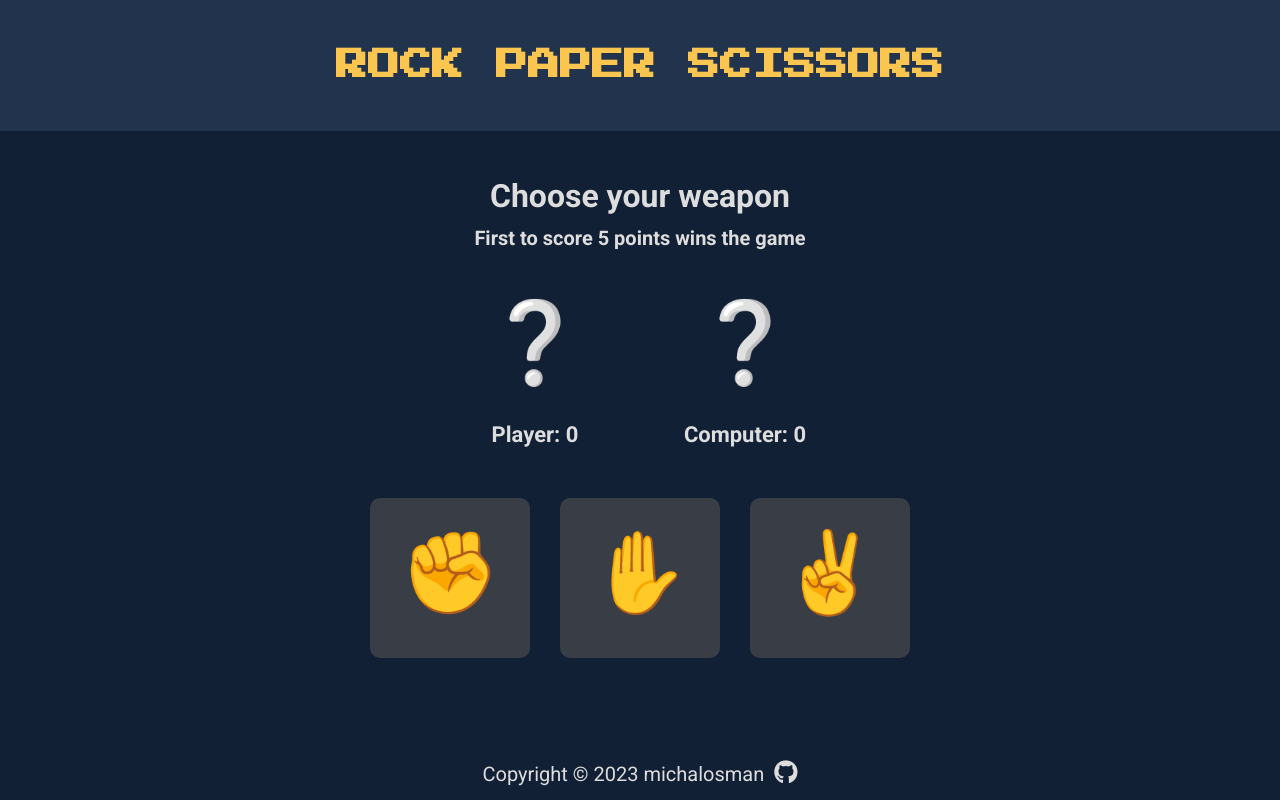
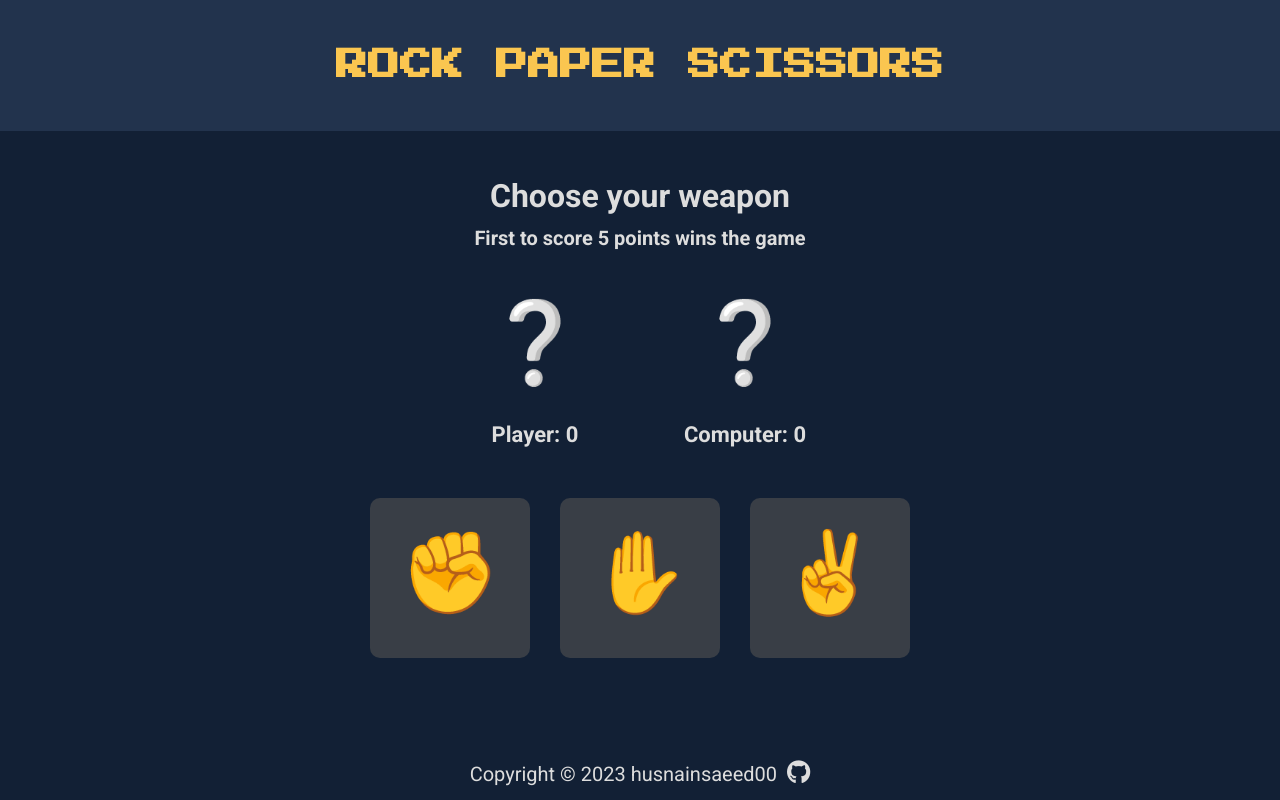
Before and after one commit to husnainsaeed00/RockPaper, a plain HTML site: page index.html in a window 1280 px wide. Drawn offline with Linux system fonts and the light colour scheme.

```diff
--- a/index.html
+++ b/index.html
@@ -56,7 +56,7 @@
         <script>
           document.write(new Date().getFullYear())
         </script>
-        michalosman
+        husnainsaeed00
       </p>
       <a href="https://github.com/husnainsaeed00" target="_blank">
         <i class="fab fa-github"></i
```
